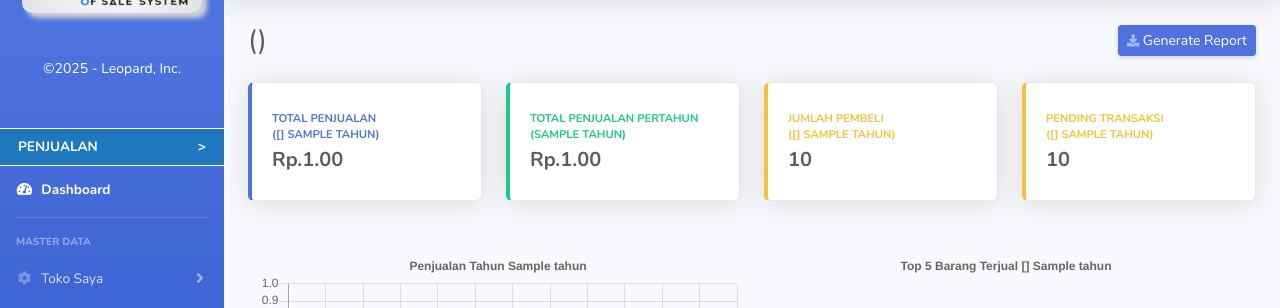
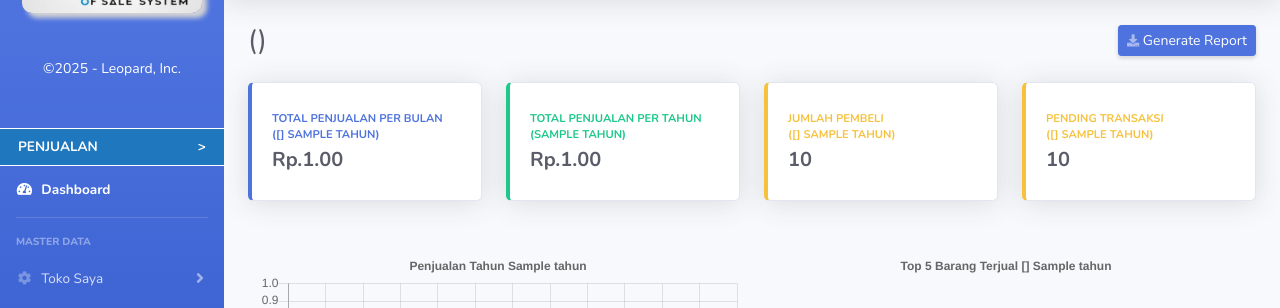
Before and after one commit to leopard1982/posmi, a Django app: template templates/administrator/index.html in a window 1280 px wide. Shown: the part 70-378 px from the top of the page. Run offline with Django 3.2, Linux system fonts and the light colour scheme; the template is opened without the code that fills it: most values are stand-ins (such as "Sample title", 1, 10 or a date in 2020); some libraries are stand-ins or nearby versions.

Commit message:
mengganti wording per tahun dan per bulan

```diff
--- a/templates/administrator/index.html
+++ b/templates/administrator/index.html
@@ -412,7 +412,7 @@
                                         <div class="row no-gutters align-items-center">
                                             <div class="col mr-2">
                                                 <div class="text-xs font-weight-bold text-primary text-uppercase mb-1">
-                                                    Total Penjualan<br>({{bulan}} {{tahun}})</div>
+                                                    Total Penjualan Per bulan<br>({{bulan}} {{tahun}})</div>
                                                 <div class="h5 mb-0 font-weight-bold text-gray-800">Rp.{{total_penjualan_sebulan|intcomma}}.00</div>
                                             </div>
                                             <!-- <div class="col-auto">
@@ -430,7 +430,7 @@
                                         <div class="row no-gutters align-items-center">
                                             <div class="col mr-2">
                                                 <div class="text-xs font-weight-bold text-success text-uppercase mb-1">
-                                                    Total Penjualan Pertahun<br>({{tahun}})</div>
+                                                    Total Penjualan Per tahun<br>({{tahun}})</div>
                                                 <div class="h5 mb-0 font-weight-bold text-gray-800">Rp.{{total_penjualan_setahun|intcomma}}.00</div>
                                             </div>
                                             <!-- <div class="col-auto">
```
